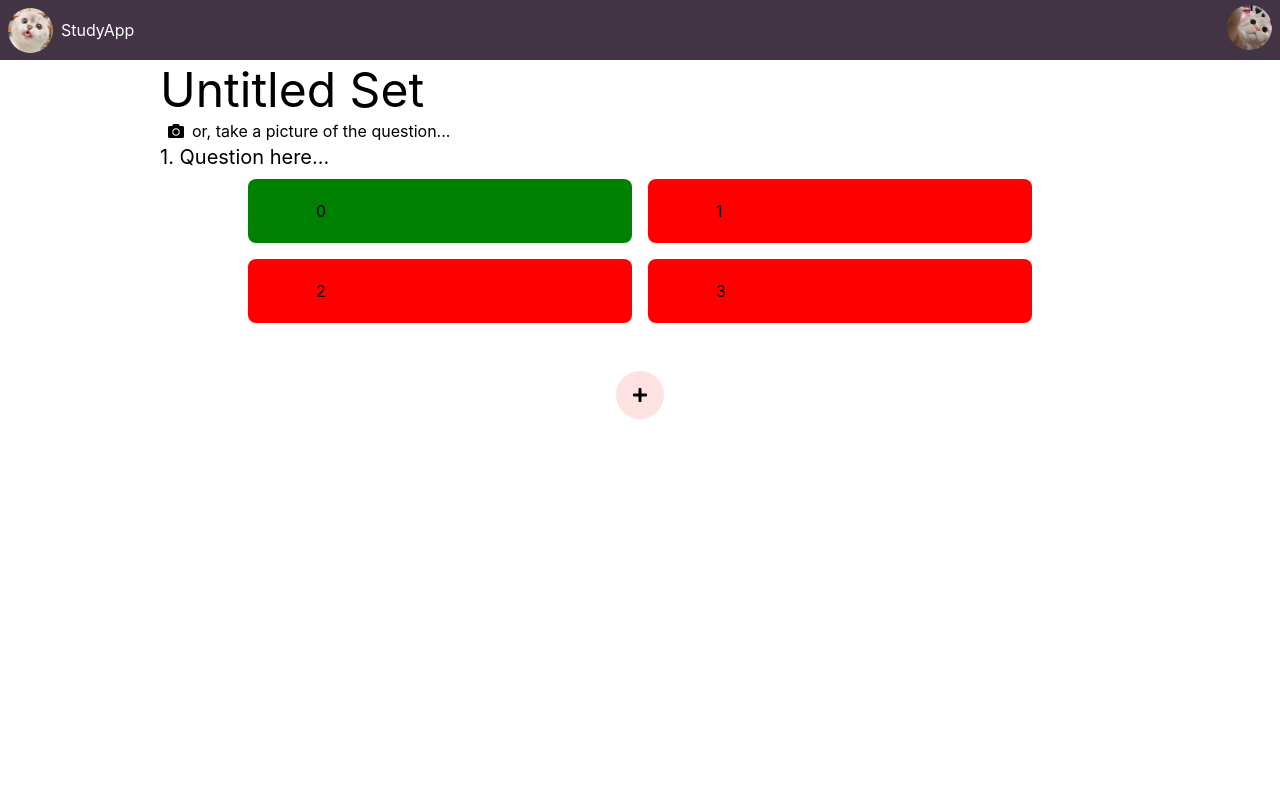
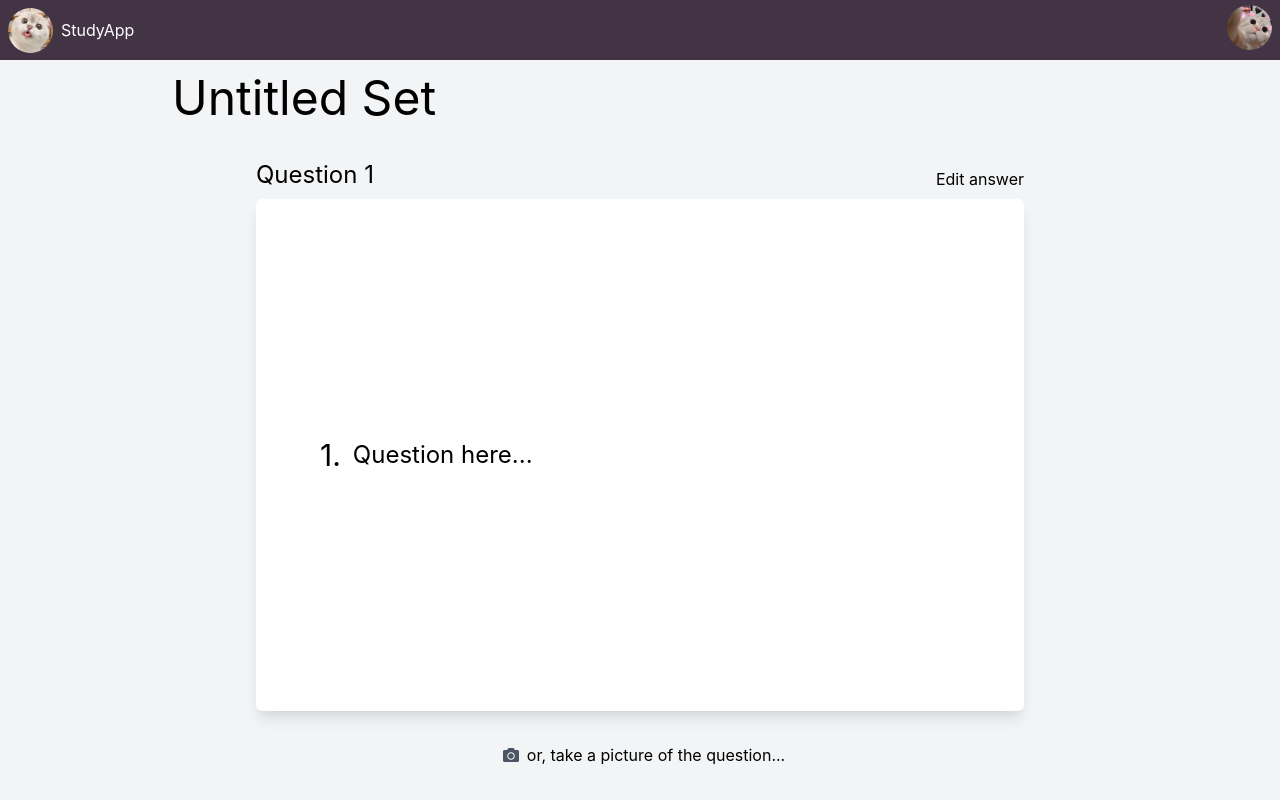
Before and after one commit to HTN-StudyApp/frontend, a Next.js app: page /create in a window 1280 px wide. Built offline with nearby package versions, Linux system fonts and the light colour scheme.

Commit message:
animations on create page

```diff
--- a/components/editableQuestion.js
+++ b/components/editableQuestion.js
@@ -1,61 +1,92 @@
-import Link from 'next/link'
-import Image from 'next/image'
+import Link from "next/link";
+import Image from "next/image";
 
-import { FontAwesomeIcon } from '@fortawesome/react-fontawesome'
-import { faEnvelope } from '@fortawesome/free-regular-svg-icons'
-import { faCamera, faTrashAlt } from '@fortawesome/free-solid-svg-icons'
+import { FontAwesomeIcon } from "@fortawesome/react-fontawesome";
+import { faEnvelope } from "@fortawesome/free-regular-svg-icons";
+import { faCamera, faTrashAlt } from "@fortawesome/free-solid-svg-icons";
 
-import { useState, useEffect } from 'react'
+import { useState, useEffect } from "react";
 
-import user from '../public/user.png'
+import user from "../public/user.png";
 
 export default function EditableQuestion({ index }) {
-
   let [question, setQuestion] = useState("Question here...");
   // let [choices, setChoices] = useState(["Answer...", "Answer...", "Answer...", "Answer..."])
-    let [choices, setChoices] = useState([0, 1, 2, 3])
-    let [correct, setCorrect] = useState(0)
+  let [choices, setChoices] = useState([0, 1, 2, 3]);
+  let [correct, setCorrect] = useState(0);
+  const [editAnswer, setEditAnswer] = useState(false);
+  const [answer, setAnswer] = useState("answer here...");
 
   return (
-        <div className="flex items-center justify-center w-full mb-10">
-            <div className="w-3/4">
-
-                <div className="flex items-center">
-                    <FontAwesomeIcon icon={faCamera} className="w-8 mx-2" />
-                    <span>or, take a picture of the question...</span>
+    <div className="flex flex-col items-center justify-center w-full mb-10">
+      <div
+        className="w-3/5 h-[36rem] relative group"
+        style={{ perspective: "400rem" }}
+      >
+        <div
+          className={`absolute flex flex-col inset-0 ${
+            editAnswer ? "-rotate-y-180" : ""
+          } duration-500`}
+          style={{ backfaceVisibility: "hidden" }}
+        >
+          <div className={"flex justify-between items-end"}>
+            <h2 className={"text-2xl mt-6"}>Question {index + 1}</h2>
+            <button onClick={() => setEditAnswer(true)}>Edit answer</button>
           </div>
-
-                <div className="flex justify-between text-xl">
-                    <div>
+          <div
+            className={
+              "mt-2 shadow-lg w-full flex-grow bg-white rounded-md flex items-center justify-center"
+            }
+          >
+            <div className={"px-16 py-16 text-3xl w-full flex items-center"}>
               <span>{index + 1}. </span>
-                        <input type="text" value={question}
+              <input
+                type="text"
+                value={question}
                 onChange={(e) => {
-                                setQuestion(e.target.value)
+                  setQuestion(e.target.value);
                 }}
-                            className="focus:outline-none"></input>
+                className="text-2xl flex-grow border-0 focus:border-0 focus:outline-none focus:ring-0"
+              />
+            </div>
+          </div>
+        </div>
+        <div
+          className={`absolute inset-0 flex flex-col rotate-y-180 ${
+            editAnswer ? "rotate-y-0" : ""
+          } duration-500`}
+          style={{ backfaceVisibility: "hidden" }}
+        >
+          <div className={"flex justify-between items-end"}>
+            <h2 className={"text-2xl mt-6"}>Answer {index + 1}</h2>
+            <button onClick={() => setEditAnswer(false)}>Edit question</button>
+          </div>
+          <div
+            className={
+              "mt-2 shadow-lg w-full flex-grow bg-white rounded-md flex items-center justify-center"
+            }
+          >
+            <div className={"px-16 py-16 text-3xl w-full flex items-center"}>
+              <span>{index + 1}. </span>
+              <input
+                type="text"
+                value={answer}
+                onChange={(e) => {
+                  setAnswer(e.target.value);
+                }}
+                className="text-2xl flex-grow border-0 focus:border-0 focus:outline-none focus:ring-0"
+              />
+            </div>
+          </div>
         </div>
         {/* <FontAwesomeIcon icon={faTrashAlt} className="w-8" /> */}
       </div>
-
-                <div className="flex flex-wrap justify-center items-center">
-                    {choices.map((choice, i) => (
-                        <div key={`${choice} ${correct}`}
-                            style={{ backgroundColor: i == correct ? "green" : "red" }}
-                            className="m-2 rounded-lg w-96 h-16 flex items-center justify-center"
-                            onDoubleClick={() => setCorrect(i)}
-                        >
-                            <input autoFocus type="text" value={choice}
-                                onChange={(e) => {
-                                    let updates = choices;
-                                    updates[i] = e.target.value;
-                                    setChoices([...updates])
-                                }}
-                                className="bg-transparent focus:outline-none"></input>
-                        </div>
-                    ))}
-                </div>
-
+      <div className={"mt-8"}>
+        <div className="flex items-center">
+          <FontAwesomeIcon icon={faCamera} className="w-6 text-gray-600 mx-2" />
+          <span>or, take a picture of the question...</span>
         </div>
       </div>
-    )
+    </div>
+  );
 }
--- a/package.json
+++ b/package.json
@@ -10,9 +10,11 @@
   },
   "dependencies": {
     "@csstools/normalize.css": "^12.0.0",
+    "@fortawesome/fontawesome-svg-core": "^1.2.36",
     "@fortawesome/free-regular-svg-icons": "^5.15.4",
     "@fortawesome/free-solid-svg-icons": "^5.15.4",
     "@fortawesome/react-fontawesome": "^0.1.15",
+    "@tailwindcss/forms": "^0.3.3",
     "next": "11.1.2",
     "react": "^17.0.2",
     "react-dom": "17.0.2",
--- a/pages/create.js
+++ b/pages/create.js
@@ -1,23 +1,21 @@
-import Head from 'next/head'
-import Image from 'next/image'
+import Head from "next/head";
+import Image from "next/image";
 
-import Header from '../components/header'
-import Footer from '../components/footer'
+import Header from "../components/header";
+import Footer from "../components/footer";
 
-import { useState, useEffect } from 'react';
-import EditableQuestion from '../components/editableQuestion';
+import { useState, useEffect } from "react";
+import EditableQuestion from "../components/editableQuestion";
 
-
-import { FontAwesomeIcon } from '@fortawesome/react-fontawesome'
-import { faPlus } from '@fortawesome/free-solid-svg-icons'
+import { FontAwesomeIcon } from "@fortawesome/react-fontawesome";
+import { faPlus } from "@fortawesome/free-solid-svg-icons";
 
 export default function Create() {
-
   let [setName, setSetName] = useState("Untitled Set");
   let [questions, setQuestions] = useState(1);
 
   return (
-        <div >
+    <div className={"bg-gray-100"}>
       <Head>
         <title>Study App</title>
         <meta name="description" content="HTN Study App" />
@@ -26,25 +24,23 @@ export default function Create() {
 
       <Header />
 
-            <main style={{ marginTop: "60px", minHeight: "100vh" }}
+      <main
+        style={{ marginTop: "60px", minHeight: "100vh" }}
         className="flex flex-col items-center"
       >
-                <input type="text" value={setName}
-                    onChange={e => setSetName(e.currentTarget.value)}
-                    className="focus:outline-none text-5xl w-3/4"></input>
+        <input
+          type="text"
+          value={setName}
+          onChange={(e) => setSetName(e.currentTarget.value)}
+          className="bg-transparent outline-none border-0 focus:ring-0 focus:outline-none text-5xl w-3/4"
+        ></input>
 
         {new Array(questions).fill(0).map((x, i) => (
           <EditableQuestion key={`${i} ${questions}`} index={i} />
         ))}
-
-                <div className="w-12 h-12 rounded-full bg-red-100 flex items-center justify-center mb-10"
-                    onClick={() => setQuestions(questions + 1)}>
-                    <FontAwesomeIcon icon={faPlus} className="m-2" />
-                </div>
-
       </main>
 
       <Footer />
     </div>
-    )
+  );
 }
--- a/styles/globals.css
+++ b/styles/globals.css
@@ -1,6 +1,18 @@
 @tailwind base;
 @tailwind components;
 @tailwind utilities;
+
+@layer utilities {
+  .rotate-y-180 {
+    transform: rotateY(180deg);
+  }
+  .-rotate-y-180 {
+    transform: rotateY(-180deg);
+  }
+  .rotate-y-0 {
+    transform: rotateY(0deg);
+  }
+}
 
 html,
 body {
--- a/tailwind.config.js
+++ b/tailwind.config.js
@@ -1,5 +1,6 @@
 module.exports = {
-  purge: ['./pages/**/*.{js,ts,jsx,tsx}', './components/**/*.{js,ts,jsx,tsx}'],
+  mode: "jit",
+  purge: ["./pages/**/*.{js,ts,jsx,tsx}", "./components/**/*.{js,ts,jsx,tsx}"],
   darkMode: false, // or 'media' or 'class'
   theme: {
     extend: {},
@@ -7,5 +8,5 @@ module.exports = {
   variants: {
     extend: {},
   },
-  plugins: [],
-}
+  plugins: [require("@tailwindcss/forms")],
+};
```
Also changed, not shown: 2 other files (tests, documents, lock files or other folders). Lines whose indentation alone changed are shown as unchanged.
